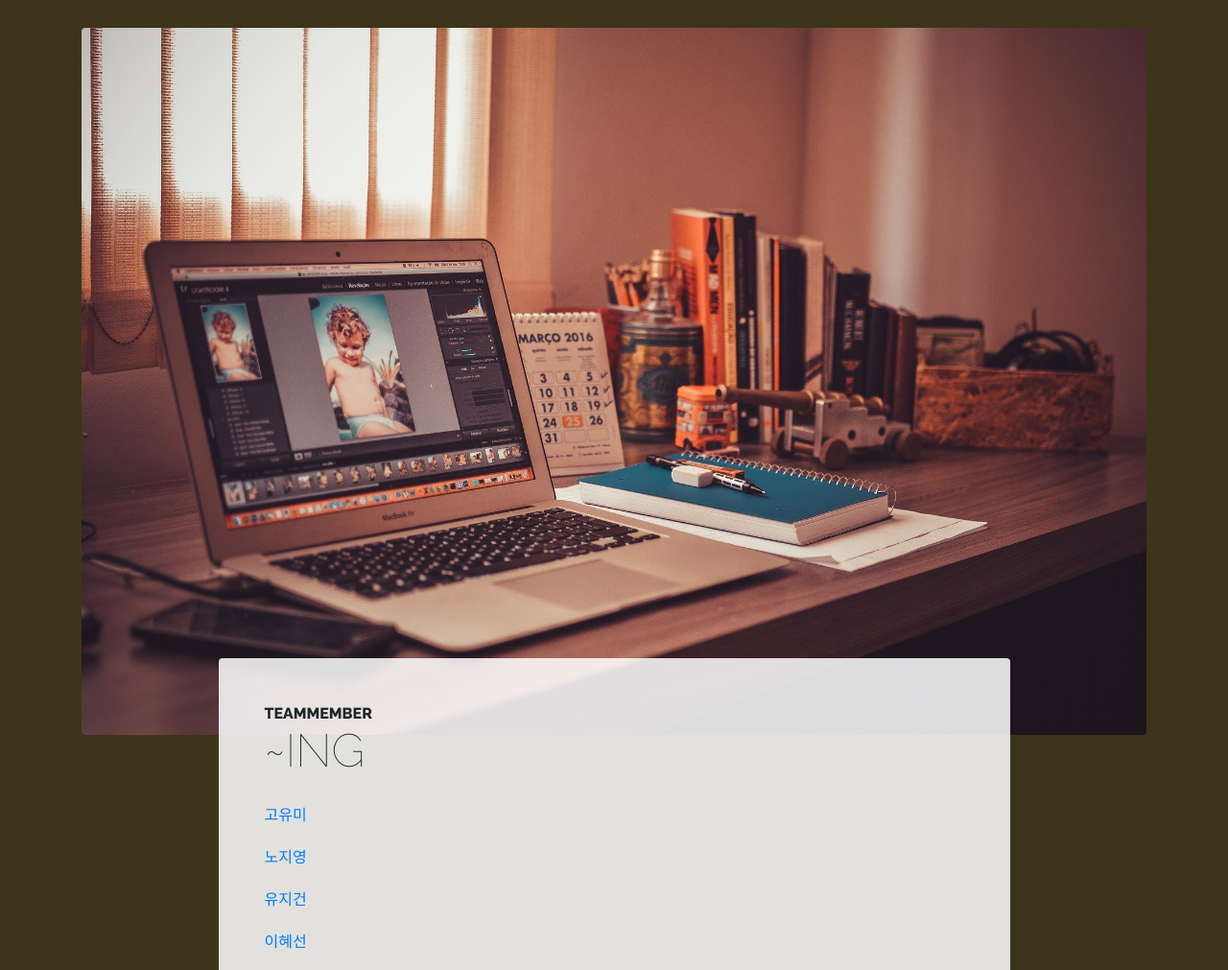
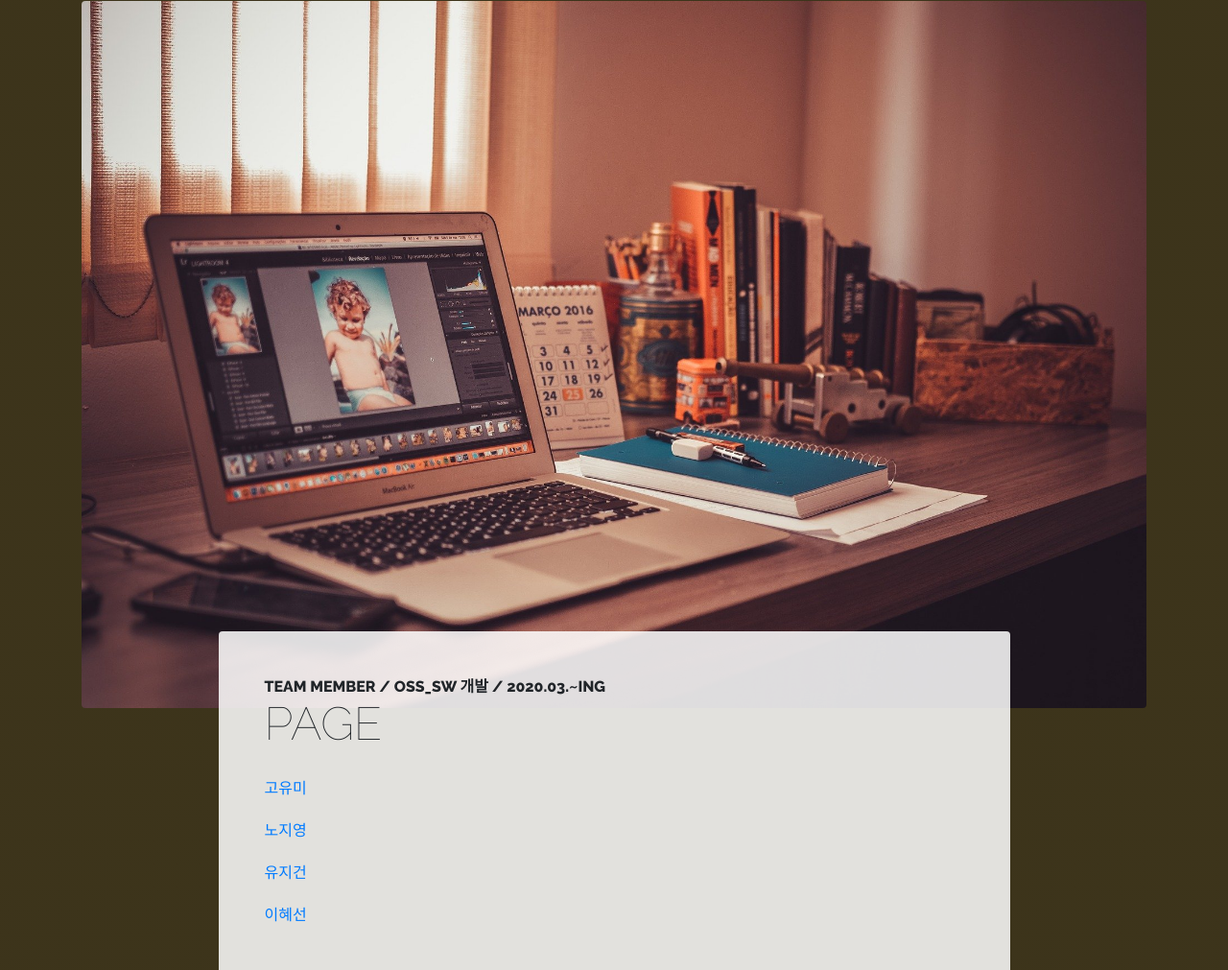
Before and after one commit to Jinnan-Yun/jinnan-yun.io, a plain HTML site: page store.html in a window 1280 px wide. Shown: the part 1396-2407 px from the top of the page at 96% size. Drawn offline with Linux system fonts and the light colour scheme.

Commit message:
Update store.html

```diff
--- a/store.html
+++ b/store.html
@@ -97,7 +97,7 @@
                 <em>
                   <strong>start</strong>
                   <br>
-                  -
+
                 </em>
               </p>
               <p class="mb-0">
@@ -121,8 +121,8 @@
             <div class="col-xl-9 col-lg-10 mx-auto">
               <div class="bg-faded rounded p-5">
                 <h2 class="section-heading mb-4">
-                  <span class="section-heading-upper">TEAMMEMBER</span>
-                  <span class="section-heading-lower">~ing</span>
+                  <span class="section-heading-upper">team member / OSS_SW 개발 / 2020.03.~ing</span>
+                  <span class="section-heading-lower">page</span>
                 </h2>
                 <p><a href="https://yumi-koh.github.io/">고유미</a></p>
                 <p><a href="http://yesjiyoung.github.io/">노지영</a></p>
```
